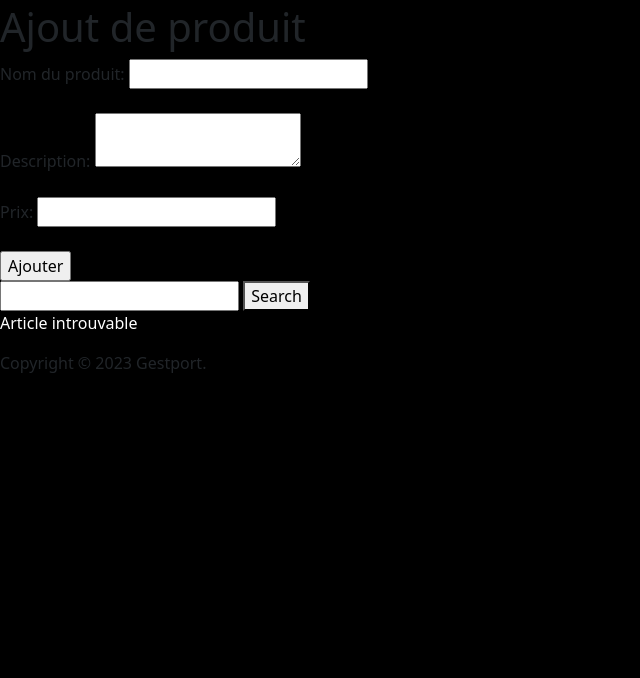
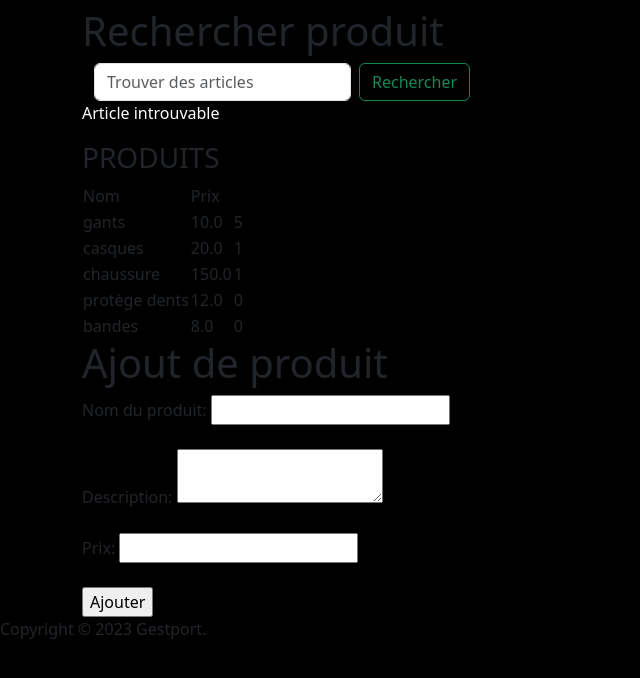
Before and after one commit to momodiaobana/SiteAssoSport, a Django app: page /boxe/ in a window 1280 px wide. Shown: the part 65-743 px from the top of the page, without its empty margins (0-640 px from the left). Run offline with Django 4.2, Linux system fonts and the light colour scheme; data comes from the database, SQL or seed files in the repository.

Commit message:
eddy - commit 10

```diff
--- a/appAsso/templates/boxe.html
+++ b/appAsso/templates/boxe.html
@@ -14,6 +14,34 @@
 <body>
     {% block content %}
 
+    <br><br><br>
+    <!-- TEST FONCTIONNALITE RECHERCHE -->
+
+    <div class="container">
+        <h1>Rechercher produit</h1>
+        <nav class="navbar bg-body-tertiary">
+            <div class="container-fluid" style="background-color: black;">
+                <form class="d-flex" role="search" method="get">
+                    <input class="form-control me-2" type="search" name="search" placeholder="Trouver des articles"
+                        aria-label="Search">
+                    <button class="btn btn-outline-success" type="submit">Rechercher</button>
+                </form>
+
+            </div>
+        </nav>
+
+        {% if post %}
+
+        {% for matos in post %}
+        <!-- remplacer p par une card avec image + description et prix du produit -->
+        <p style="color:white;">{{matos.nomProduit}} {{matos.prix}}</p>
+
+        {% endfor %}
+
+        {% else %}
+        <p style="color:white;"> Article introuvable </p>
+
+        {% endif %}
 
         <h3>PRODUITS</h3>
     <table>
@@ -41,6 +69,7 @@
 
     </table>
 
+     <!-- idée : mettre un bouton a la place puis créer une page pour ajouter les articles -->
      <h1>Ajout de produit</h1>
      <form method="POST">
          <label for="nom">Nom du produit:</label>
@@ -53,22 +82,8 @@
      </form>
 
 
-<!-- TEST FONCTIONNALITE RECHERCHE -->
-    <form method="get">
-        <input type="text" name="search" />
-        <button type="submit">Search</button>
-    </form>
+    </div>
 
-    {% if post %}
-    {% for matos in post %}
-    <p style="color:white;">{{matos.nomProduit}} {{matos.prix}}</p>
-
-    {% endfor %}
-
-    {% else %}
-    <p style="color:white;"> Article introuvable </p>
-
-    {% endif %}
     {% endblock %}
 
 </body>
--- a/appAsso/views.py
+++ b/appAsso/views.py
@@ -96,31 +96,40 @@ def boxe(request):
     #provisoire
     if request.method == 'GET':
         search = request.GET.get('search')
-        post = Products.objects.all().filter(cProduit="boxe").filter(nomProduit=search)
-        return render(request, 'boxe.html', {'post': post})
-
+        post = Products.objects.filter(cProduit="boxe").filter(nomProduit=search)
+        context['post'] = post #merci à chatGPT pour cette ligne qui change tout
 
     return render(request, 'boxe.html',context)
 
 
 def foot(request):
 
+    footp = Products.objects.filter(cProduit ="foot")
+    context = {
+        'footp':footp
+    }
     #rechercher des elements à travers la barre de recherche
     if request.method == 'GET':
         search = request.GET.get('search')
         post = Products.objects.all().filter(cProduit="foot").filter(nomProduit=search)
-        return render(request, 'foot.html', {'post': post})
+        return render(request, 'foot.html', {'post': post}) #Le return n'est pas efficace si la page doit afficher des elements de la base
 
 
-    return render(request, 'foot.html')
+    return render(request, 'foot.html', context)
 
 def basket(request):
+
+    basketp = Products.objects.filter(cProduit ="basket")
+    context = {
+        'basketp':basketp
+    }
+
     #rechercher des elements à travers la barre de recherche
     if request.method == 'GET':
         search = request.GET.get('search')
         post = Products.objects.all().filter(cProduit="basket").filter(nomProduit=search)
         return render(request, 'basket.html', {'post': post})
-    return render(request, 'basket.html')
+    return render(request, 'basket.html', context)
 
 
 def adProduct(request):
```
Also changed, not shown: appAsso/templates/basket.html (+25 -14 lines). Lines whose indentation alone changed are shown as unchanged.
